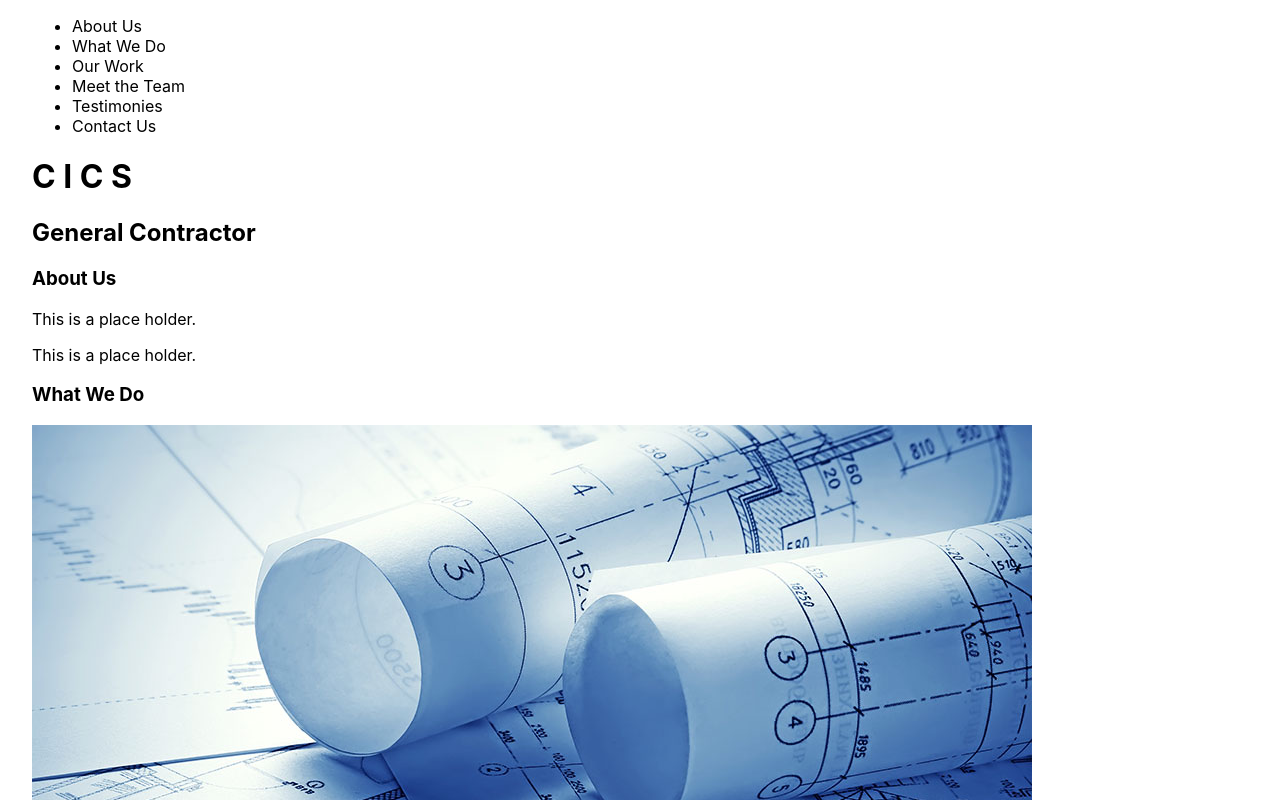
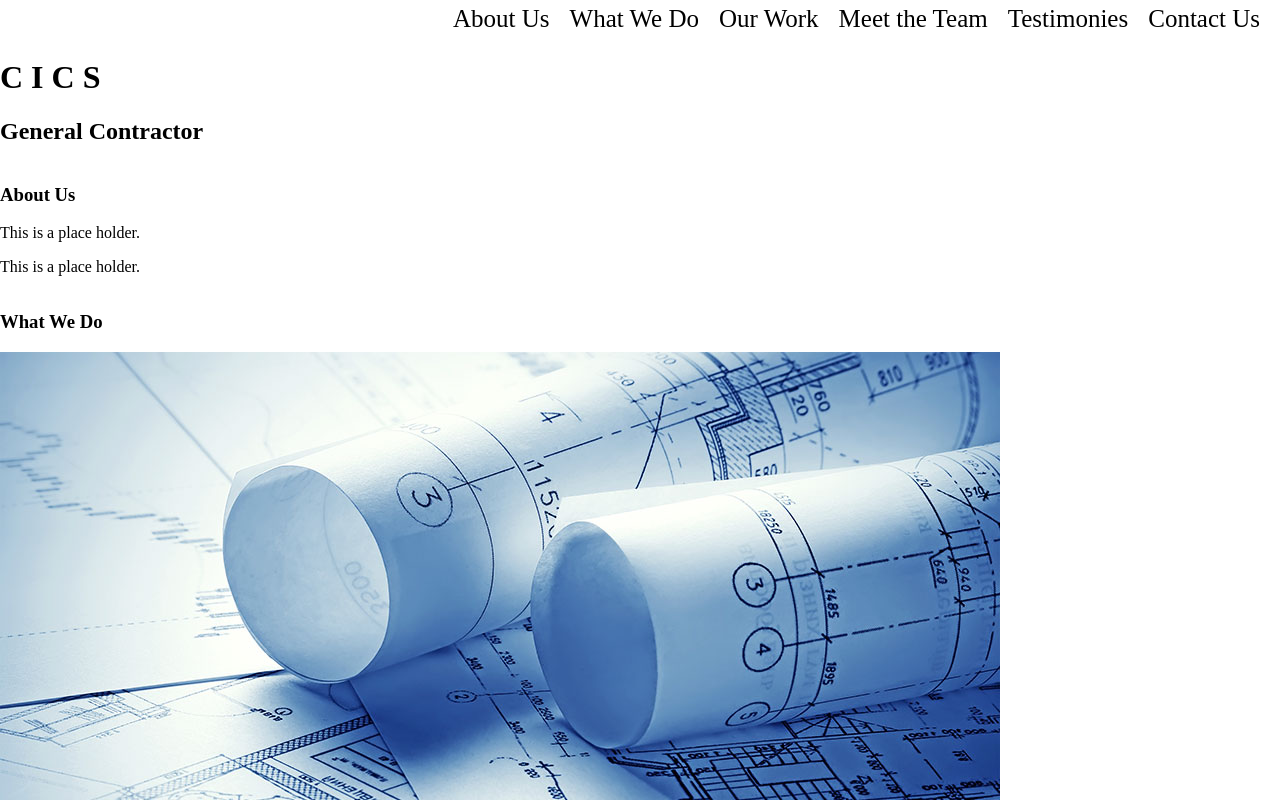
Before and after one commit to ThaisCampanac/eliasWebsite, a Next.js app: page / in a window 1280 px wide. Shown: the top 800 px of the page. Built offline with nearby package versions, Linux system fonts and the light colour scheme.

Commit message:
Add css for Navigation

```diff
--- a/components/Navigation.js
+++ b/components/Navigation.js
@@ -6,22 +6,22 @@ export default function Navigation() {
         <div className='Navigation'>
             <ul>
                 <li>
-                    <Link classname='Link' to="about-us" spy={true} smooth={true}>About Us</Link>
+                    <Link className='Link' to="about-us" spy={true} smooth={true}>About Us</Link>
                 </li>
                 <li>
-                    <Link classname='Link' to="what-we-do" spy={true} smooth={true}>What We Do</Link>
+                    <Link className='Link' to="what-we-do" spy={true} smooth={true}>What We Do</Link>
                 </li>
                 <li>
-                    <Link classname='Link' to="our-work" spy={true} smooth={true}>Our Work</Link>
+                    <Link className='Link' to="our-work" spy={true} smooth={true}>Our Work</Link>
                 </li>
                 <li>
-                    <Link classname='Link' to="meet-the-team" spy={true} smooth={true}>Meet the Team</Link>
+                    <Link className='Link' to="meet-the-team" spy={true} smooth={true}>Meet the Team</Link>
                 </li>
                 <li>
-                    <Link classname='Link' to="client" spy={true} smooth={true}>Testimonies</Link>
+                    <Link className='Link' to="client" spy={true} smooth={true}>Testimonies</Link>
                 </li>
                 <li>
-                    <Link classname='Link' to="contact" spy={true} smooth={true}>Contact Us</Link>
+                    <Link className='Link' to="contact" spy={true} smooth={true}>Contact Us</Link>
                 </li>
             </ul>
         </div>
--- a/pages/index.js
+++ b/pages/index.js
@@ -9,7 +9,7 @@ import servicephoto from '../assets/service-asset.jpg'
 
 export default function Home() {
     return (
-        <div className={styles.container}>
+        <div className="body">
             <Navigation></Navigation>
             <div id='home' className='Homepage'>
                 <h1 className='Company-name'>
--- a/styles/globals.css
+++ b/styles/globals.css
@@ -1,10 +1,10 @@
 html,
-body {
+body, ul {
   padding: 0;
   margin: 0;
-  font-family: -apple-system, BlinkMacSystemFont, Segoe UI, Roboto, Oxygen,
-    Ubuntu, Cantarell, Fira Sans, Droid Sans, Helvetica Neue, sans-serif;
+  font-family: 'Times New Roman', Times, serif;
   scroll-behavior: smooth;
+  list-style: none;
 }
 
 a {
@@ -15,3 +15,31 @@ a {
 * {
   box-sizing: border-box;
 }
+
+ul {
+    display: flex;
+    flex-direction: row;
+}
+
+div.body{
+    display: flex;
+    flex-direction: column;
+    background-color: white;
+}
+
+div.Navigation{
+    display: flex;
+    flex-direction: row;
+    justify-content: right;
+    margin: auto;
+    padding: 5px 10px 5px 0;
+    width: 100%;
+    font-size: 25px;
+}
+
+a.Link{
+    display: inline-flex;
+    text-decoration: none;
+    padding: 0 10px 0 10px !important;
+    font-family: 'Times New Roman', Times, serif;
+}
```
